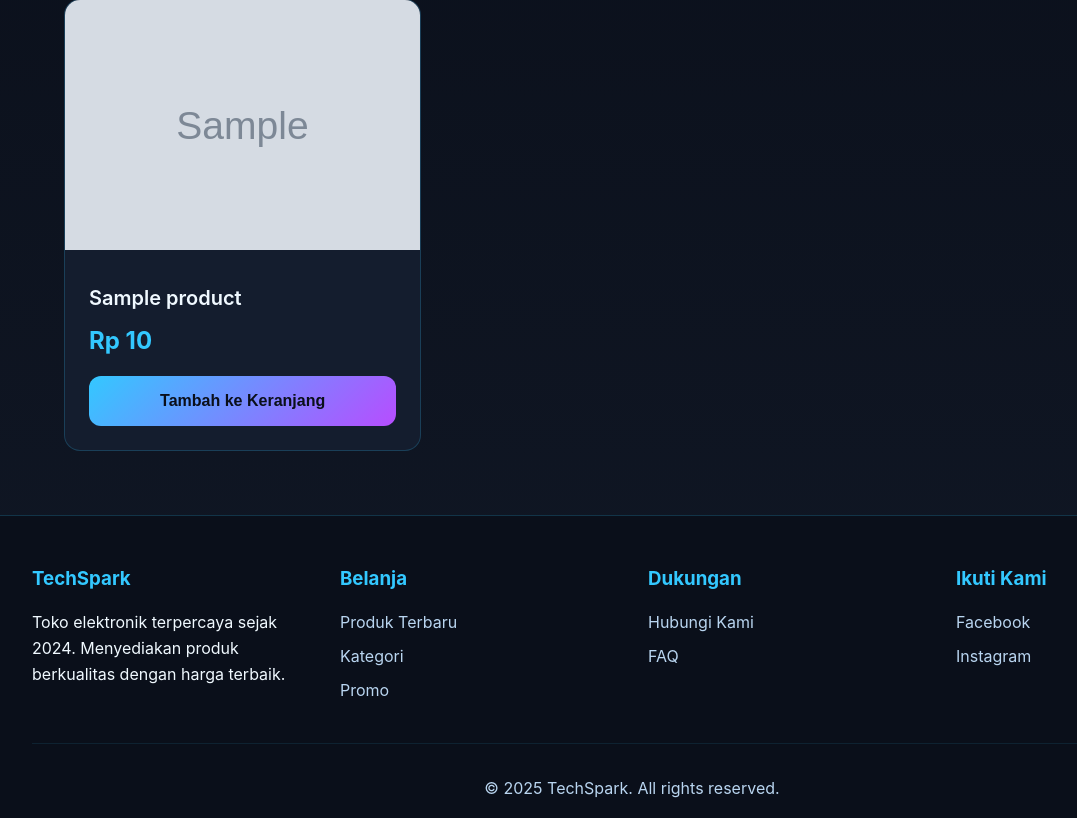
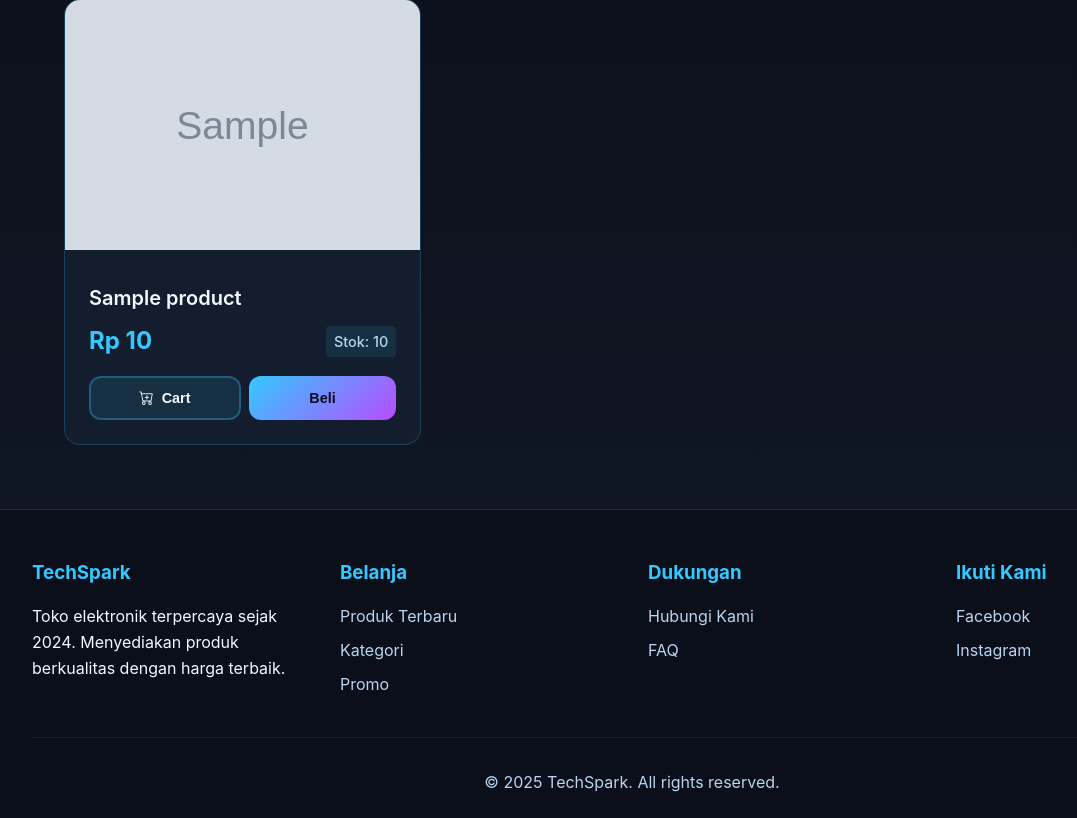
Before and after one commit to rahmatsigma/TechSpark, a Django app: page /products/ in a window 1280 px wide. Shown: the part 264-1082 px from the top of the page, without its empty margins (8-1085 px from the left). After the commit the page ends 1056 px from the top, so only its background shows below. Run offline with Django 5.2, Linux system fonts and the light colour scheme; tables that the repository leaves empty hold one stand-in row (values such as "Sample post"); grey boxes marked "Sample" are stand-in pictures.

Commit message:
add: stock and button cart

```diff
--- a/static/css/style.css
+++ b/static/css/style.css
@@ -477,3 +477,43 @@ footer {
 .message-error {
     background: #e74c3c; /* Warna merah */
 }
+
+/* === CSS UNTUK KARTU PRODUK DENGAN STOK === */
+.product-price-stock {
+    display: flex;
+    justify-content: space-between;
+    align-items: center;
+    margin-bottom: 1rem;
+}
+
+.product-price {
+    margin-bottom: 0;
+}
+
+.product-stock {
+    font-size: 0.9rem;
+    font-weight: 500;
+    color: #b9d5f0;
+    background: rgba(51, 200, 255, 0.1);
+    padding: 0.25rem 0.5rem;
+    border-radius: 4px;
+}
+
+.product-btn-group {
+    display: flex;
+    gap: 0.5rem;
+}
+
+.product-btn-group .btn {
+    flex: 1;
+    width: 100%;
+    padding: 0.75rem 0.5rem;
+    font-size: 0.9rem;
+}
+
+.product-btn-group .btn-cart {
+    display: flex;
+    align-items: center;
+    justify-content: center;
+    gap: 0.5rem;
+}
--- a/techspark/forms.py
+++ b/techspark/forms.py
@@ -13,12 +13,14 @@ class ProductForm(forms.ModelForm):
             'description': forms.Textarea(attrs={'class': 'form-control', 'rows': 4}),
             'price': forms.NumberInput(attrs={'class': 'form-control'}),
             'image_url': forms.URLInput(attrs={'class': 'form-control'}),
+            'stock': forms.NumberInput(attrs={'class': 'form-control'}),
         }
         labels = {
             'name': 'Nama Produk',
             'description': 'Deskripsi',
             'price': 'Harga (Rupiah)',
-            'image_url': 'URL Gambar Produk'
+            'image_url': 'URL Gambar Produk',
+            'stock': 'Stok Produk',
         }
 
 # 2. Form untuk ganti Nama
--- a/techspark/models.py
+++ b/techspark/models.py
@@ -9,6 +9,7 @@ class Product(models.Model):
     price = models.DecimalField(max_digits=10, decimal_places=0) # Harga dalam Rupiah
     image_url = models.URLField(max_length=1000)
     created_at = models.DateTimeField(default=timezone.now)
+    stock = models.IntegerField(default=10)
 
     def __str__(self):
         return self.name
--- a/techspark/templates/pages/product_list.html
+++ b/techspark/templates/pages/product_list.html
@@ -15,8 +15,20 @@
                 <img src="{{ product.image_url }}" alt="{{ product.name }}" class="product-image">
                 <div class="product-info">
                     <h3 class="product-name">{{ product.name }}</h3>
-                    <p class="product-price">Rp {{ product.price|intcomma }}</p>
-                    <button class="btn btn-primary" onclick="alert('Fitur segera hadir!')">Tambah ke Keranjang</button>
+
+                    <div class="product-price-stock">
+                        <p class="product-price">Rp {{ product.price|intcomma }}</p>
+                        <span class="product-stock">Stok: {{ product.stock }}</span>
+                    </div>
+
+                    <div class="product-btn-group">
+                        <button class="btn btn-secondary btn-cart" onclick="alert('Ditambahkan ke keranjang!')">
+                            <i class="bi bi-cart-plus"></i> Cart
+                        </button>
+                        <button class="btn btn-primary btn-buy" onclick="alert('Fitur Beli segera hadir!')">
+                            Beli
+                        </button>
+                    </div>
                 </div>
             </div>
             {% empty %}
```
Also changed, not shown: techspark/templates/pages/admin_base.html (+4 -5 lines), techspark/migrations/0002_product_stock.py (added).
